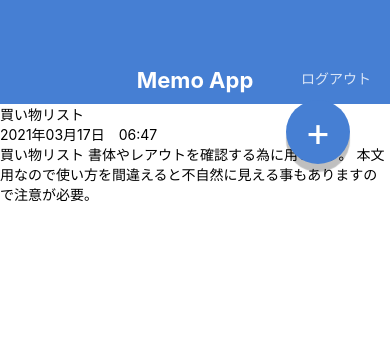
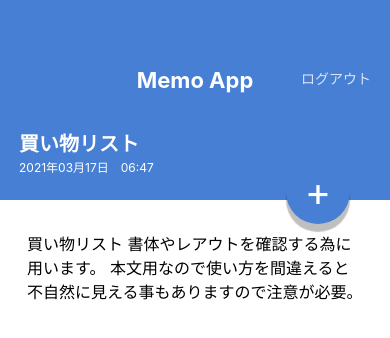
Before and after one commit to kumada0240/my-app, a React Native app: screen / in a window 390 px wide. Shown: the top 338 px of the page. Built offline with nearby package versions, Linux system fonts and the light colour scheme.

Commit message:
Create MemoDetailScreen

```diff
--- a/src/components/CircleButton.jsx
+++ b/src/components/CircleButton.jsx
@@ -1,11 +1,11 @@
 import React, { Children } from 'react';
 import {View,Text,StyleSheet} from 'react-native';
-import {string} from 'prop-types';
+import {string,shape} from 'prop-types';
 
 export default function CircleButton(props){
-    const{ children } = props;
+    const{ children,style } = props;
     return(
-      <View style={styles.circleButton}>
+      <View style={[styles.circleButton,style]}>
         <Text  style={styles.circleButtonLabel}>{children}</Text>
       </View>
     );
@@ -13,6 +13,11 @@ export default function CircleButton(props){
 
 CircleButton.propTypes = {
   children:string.isRequired,
+  style:shape(),
+};
+
+CircleButton.defaultProps={
+  style:null,
 };
 
 const styles = StyleSheet.create({
--- a/src/screens/MemoDetailScreen.jsx
+++ b/src/screens/MemoDetailScreen.jsx
@@ -6,22 +6,55 @@ import CircleButton from '../components/CircleButton';
 
 export default function MemoListDetailScreen(){
     return(
-        <View>
+        <View style={styles.container}>
             <AppBar/>
-            <View>
-                <Text>買い物リスト</Text>
-                <Text>2021年03月17日　06:47</Text>
+            <View style={styles.memoHeader}>
+                <Text style={styles.memoTitle}>買い物リスト</Text>
+                <Text style={styles.memoDate}>2021年03月17日　06:47</Text>
             </View>
-            <ScrollView>
+            <ScrollView style={styles.memoBody}>
                 <View>
-                    <Text>
+                    <Text style={styles.memoText}>
                         買い物リスト
                         書体やレアウトを確認する為に用います。
                         本文用なので使い方を間違えると不自然に見える事もありますので注意が必要。
                     </Text>
                 </View>
             </ScrollView>
-            <CircleButton>+</CircleButton>
+            <CircleButton style={{top:160,bottom:'auto'}}>+</CircleButton>
         </View>
     );
 }
+
+const styles = StyleSheet.create({
+    container: {
+        flex: 1,
+        backgroundColor: '#FFFFFF',
+    },
+    memoHeader:{
+        backgroundColor:'#467FD3',
+        height:96,
+        justifyContent:'center',
+        paddingVertical:24,
+        paddingHorizontal:19,
+    },
+    memoTitle:{
+        color:'#ffffff',
+        fontSize:20,
+        lineHeight:32,
+        fontWeight:'bold',
+    },
+    memoDate:{
+        color:'#ffffff',
+        fontSize:12,
+        lineHeight:16,
+    },
+    memoBody:{
+        paddingVertical:32,
+        paddingHorizontal:27,
+    },
+    memoText:{
+        fontSize:16,
+        lineHeight:24,
+    },
+});
```
